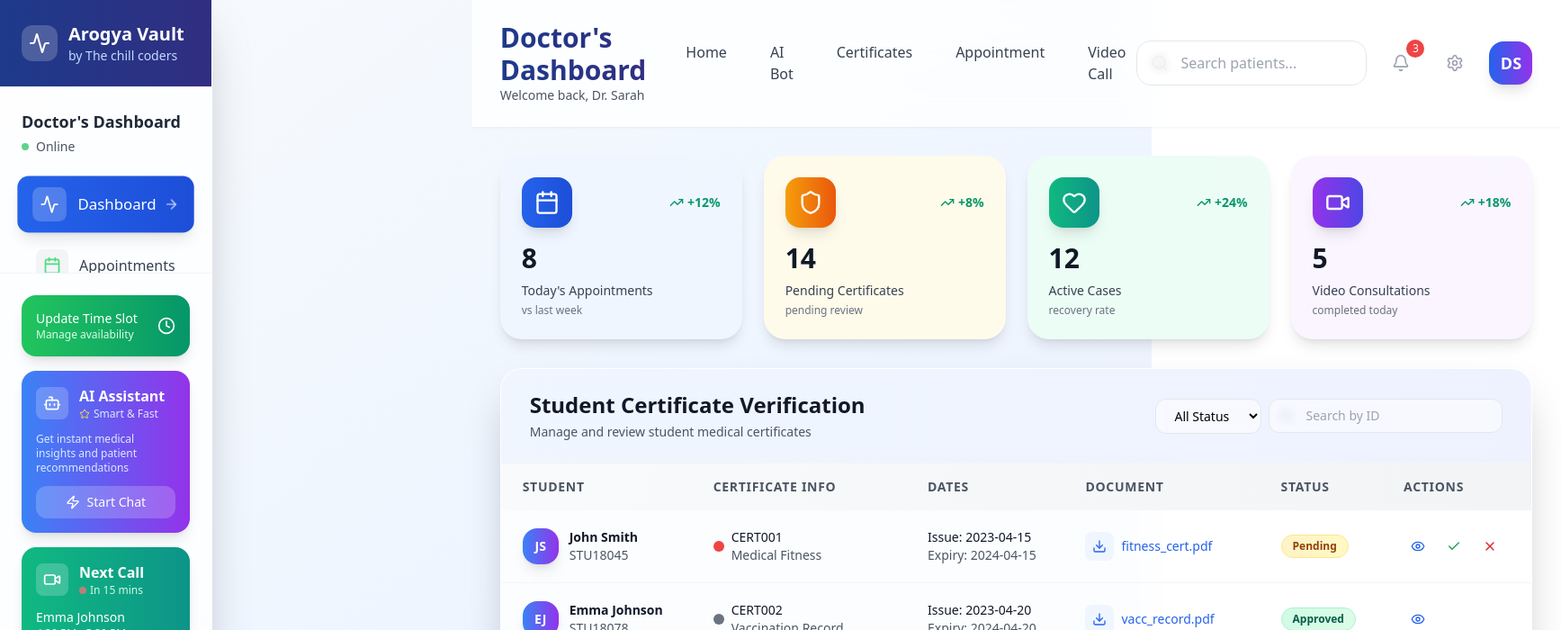
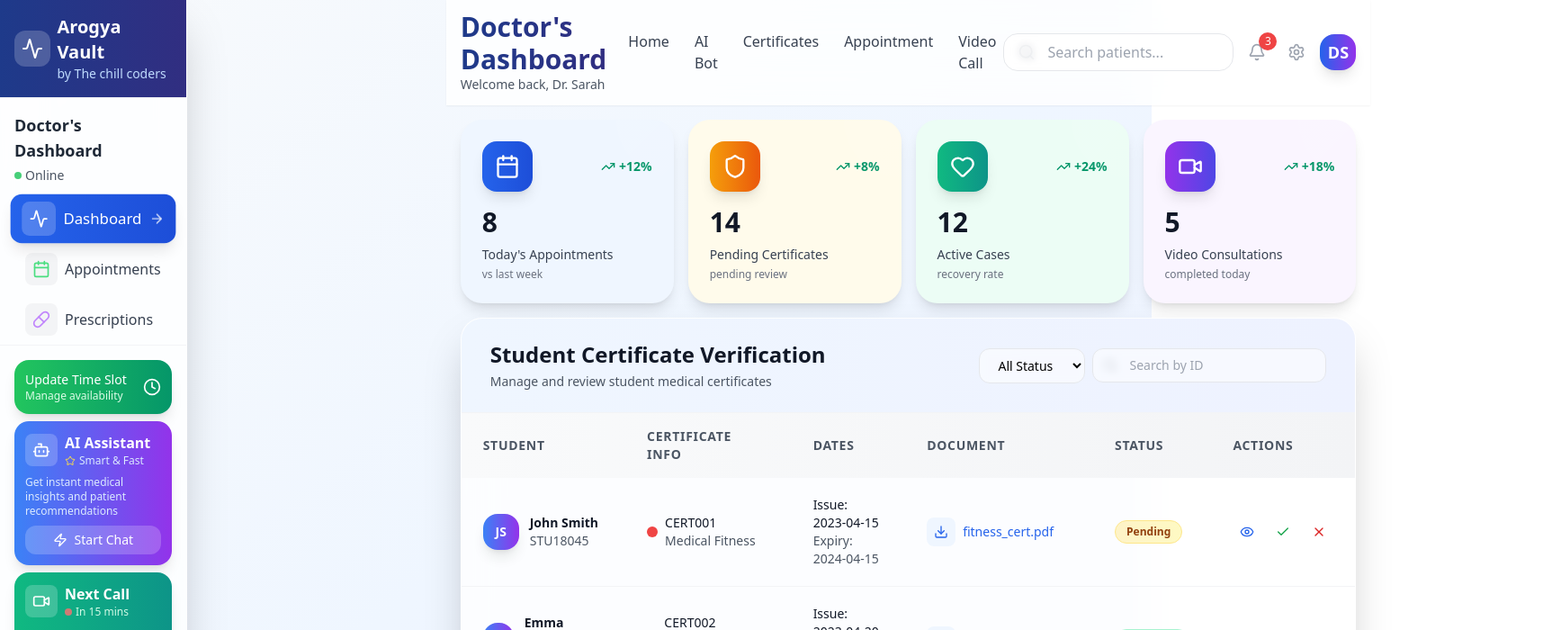
Before and after one commit to Hackathon-Moasters/health_care, a React (Vite) app: page /home in a window 1280 px wide. Shown: the top 700 px of the page at 90% size, 1735 px wide, since content can reach past the window. Built offline with nearby package versions, Linux system fonts and the light colour scheme.

Commit message:
Update homepage.jsx

```diff
--- a/src/pages/homepage.jsx
+++ b/src/pages/homepage.jsx
@@ -178,8 +178,8 @@ const DoctorDashboard = () => {
       <div className={`${sidebarOpen ? 'translate-x-0' : '-translate-x-full'} md:translate-x-0 transition-transform duration-300 fixed md:static z-50 md:z-10 w-72 bg-white/80 backdrop-blur-xl shadow-2xl border-r border-white/20 h-screen flex flex-col`}>
         {/* Sidebar content here (same as before) */}
         {/* Sidebar Header */}
-        <div className="p-6 border-b border-gray-100 bg-gradient-to-r from-blue-900 to-indigo-900">
-          <div className="flex items-center space-x-3">
+        <div className="p-4 border-b border-gray-100 bg-gradient-to-r from-blue-900 to-indigo-900">
+          <div className="flex items-center space-x-2">
             <div className="w-10 h-10 bg-white/20 rounded-xl flex items-center justify-center backdrop-blur-sm">
               <Activity className="w-6 h-6 text-white" />
             </div>
@@ -191,16 +191,16 @@ const DoctorDashboard = () => {
         </div>
 
         {/* Sidebar Navigation */}
-        <div className="p-6 flex-1 overflow-y-auto">
-          <div className="mb-6">
+        <div className="p-4 flex-1 overflow-y-auto">
+          <div className="mb-3">
             <h2 className="text-lg font-semibold text-gray-800 mb-1">Doctor's Dashboard</h2>
-            <div className="flex items-center space-x-2">
+            <div className="flex items-center space-x-1">
               <div className="w-2 h-2 bg-green-500 rounded-full animate-pulse"></div>
               <span className="text-sm text-gray-600">Online</span>
             </div>
           </div>
 
-          <nav className="space-y-2 mb-8">
+          <nav className="space-y-1 mb-4">
             {sidebarItems.map((item) => (
               <button
                 key={item.id}
@@ -208,14 +208,14 @@ const DoctorDashboard = () => {
                   setActiveTab(item.id);
                   setSidebarOpen(false); // auto-close on mobile
                 }}
-                className={`w-full flex items-center px-4 py-3 rounded-xl transition-all duration-300 group ${
+                className={`w-full flex items-center px-3 py-2 rounded-xl transition-all duration-300 group ${
                   activeTab === item.id
                     ? 'bg-gradient-to-r from-blue-600 to-blue-700 text-white shadow-lg transform scale-105'
                     : 'text-gray-700 hover:bg-gray-50 hover:shadow-md hover:scale-102'
                 }`}
               >
                 <div
-                  className={`p-2 rounded-lg mr-3 transition-colors ${
+                  className={`p-2 rounded-lg mr-2 transition-colors ${
                     activeTab === item.id ? 'bg-white/20' : 'bg-gray-100 group-hover:bg-white'
                   }`}
                 >
@@ -229,8 +229,8 @@ const DoctorDashboard = () => {
         </div>
 
         {/* Sidebar Bottom Widgets */}
-        <div className="p-6 space-y-4 border-t border-gray-100">
-          <div className="bg-gradient-to-r from-green-500 to-emerald-600 text-white p-4 rounded-2xl shadow-lg hover:shadow-xl transition-all duration-300 cursor-pointer group">
+        <div className="p-4 space-y-2 border-t border-gray-100">
+          <div className="bg-gradient-to-r from-green-500 to-emerald-600 text-white p-3 rounded-2xl shadow-lg hover:shadow-xl transition-all duration-300 cursor-pointer group">
             <div className="flex items-center justify-between">
               <div>
                 <p className="text-sm font-medium">Update Time Slot</p>
@@ -240,9 +240,9 @@ const DoctorDashboard = () => {
             </div>
           </div>
 
-          <div className="bg-gradient-to-r from-blue-500 to-purple-600 p-4 rounded-2xl shadow-lg hover:shadow-xl transition-all duration-300">
-            <div className="flex items-center mb-3">
-              <div className="p-2 bg-white/20 rounded-lg mr-3">
+          <div className="bg-gradient-to-r from-blue-500 to-purple-600 p-3 rounded-2xl shadow-lg hover:shadow-xl transition-all duration-300">
+            <div className="flex items-center mb-2">
+              <div className="p-2 bg-white/20 rounded-lg mr-2">
                 <Bot className="w-5 h-5 text-white" />
               </div>
               <div>
@@ -253,18 +253,18 @@ const DoctorDashboard = () => {
                 </div>
               </div>
             </div>
-            <p className="text-xs text-blue-100 mb-3">
+            <p className="text-xs text-blue-100 mb-2">
               Get instant medical insights and patient recommendations
             </p>
-            <button className="w-full bg-white/20 hover:bg-white/30 text-white py-2 px-4 rounded-xl text-sm font-medium transition-all duration-300 flex items-center justify-center space-x-2">
+            <button className="w-full bg-white/20 hover:bg-white/30 text-white py-1.5 px-3 rounded-xl text-sm font-medium transition-all duration-300 flex items-center justify-center space-x-2">
               <Zap className="w-4 h-4" />
               <span>Start Chat</span>
             </button>
           </div>
 
-          <div className="bg-gradient-to-r from-emerald-500 to-teal-600 p-4 rounded-2xl shadow-lg hover:shadow-xl transition-all duration-300">
-            <div className="flex items-center mb-3">
-              <div className="p-2 bg-white/20 rounded-lg mr-3">
+          <div className="bg-gradient-to-r from-emerald-500 to-teal-600 p-3 rounded-2xl shadow-lg hover:shadow-xl transition-all duration-300">
+            <div className="flex items-center mb-2">
+              <div className="p-2 bg-white/20 rounded-lg mr-2">
                 <Video className="w-5 h-5 text-white" />
               </div>
               <div>
@@ -276,8 +276,8 @@ const DoctorDashboard = () => {
               </div>
             </div>
             <p className="text-sm text-white font-medium">Emma Johnson</p>
-            <p className="text-xs text-emerald-100 mb-3">4:30 PM - 5:30 PM</p>
-            <button className="w-full bg-white/20 hover:bg-white/30 text-white py-2 px-4 rounded-xl text-sm font-medium transition-all duration-300">
+            <p className="text-xs text-emerald-100 mb-2">4:30 PM - 5:30 PM</p>
+            <button className="w-full bg-white/20 hover:bg-white/30 text-white py-1.5 px-3 rounded-xl text-sm font-medium transition-all duration-300">
               Join Call
             </button>
           </div>
@@ -288,36 +288,36 @@ const DoctorDashboard = () => {
       {/* Main Content */}
       <div className="flex-1 md:ml-72">
         {/* Top Navigation */}
-        <div className="hidden md:flex bg-white/80 backdrop-blur-xl shadow-sm border-b border-white/20 px-8 py-6 items-center justify-between">
-          <div className="flex items-center space-x-8">
+        <div className="hidden md:flex bg-white/80 backdrop-blur-xl shadow-sm border-b border-white/20 px-4 py-3 items-center justify-between">
+          <div className="flex items-center space-x-4">
             <div>
               <h1 className="text-3xl font-bold bg-gradient-to-r from-blue-900 to-indigo-900 bg-clip-text text-transparent">
                 Doctor's Dashboard
               </h1>
               <p className="text-gray-600 text-sm">Welcome back, Dr. Sarah</p>
             </div>
-            <nav className="flex space-x-6">
+            <nav className="flex space-x-3">
               {['Home', 'AI Bot', 'Certificates', 'Appointment', 'Video Call'].map((item) => (
                 <a
                   key={item}
                   href="#"
-                  className="text-gray-700 hover:text-blue-600 font-medium transition-colors px-3 py-2 rounded-lg hover:bg-blue-50"
+                  className="text-gray-700 hover:text-blue-600 font-medium transition-colors px-2 py-1.5 rounded-lg hover:bg-blue-50"
                 >
                   {item}
                 </a>
               ))}
             </nav>
           </div>
-          <div className="flex items-center space-x-4">
+          <div className="flex items-center space-x-2">
             <div className="relative">
               <Search className="w-5 h-5 text-gray-400 absolute left-4 top-1/2 transform -translate-y-1/2" />
               <input
                 type="text"
                 placeholder="Search patients..."
-                className="pl-12 pr-4 py-3 border border-gray-200 rounded-2xl focus:outline-none focus:ring-2 focus:ring-blue-500 focus:border-transparent bg-white/50 backdrop-blur-sm w-64"
+                className="pl-12 pr-4 py-2 border border-gray-200 rounded-2xl focus:outline-none focus:ring-2 focus:ring-blue-500 focus:border-transparent bg-white/50 backdrop-blur-sm w-64"
               />
             </div>
-            <button className="relative p-3 text-gray-400 hover:text-gray-600 hover:bg-gray-100 rounded-2xl transition-all duration-300">
+            <button className="relative p-2 text-gray-400 hover:text-gray-600 hover:bg-gray-100 rounded-2xl transition-all duration-300">
               <Bell className="w-5 h-5" />
               {notifications > 0 && (
                 <span className="absolute -top-1 -right-1 w-5 h-5 bg-red-500 text-white text-xs rounded-full flex items-center justify-center animate-pulse">
@@ -325,19 +325,19 @@ const DoctorDashboard = () => {
                 </span>
               )}
             </button>
-            <button className="p-3 text-gray-400 hover:text-gray-600 hover:bg-gray-100 rounded-2xl transition-all duration-300">
+            <button className="p-2 text-gray-400 hover:text-gray-600 hover:bg-gray-100 rounded-2xl transition-all duration-300">
               <Settings className="w-5 h-5" />
             </button>
-            <div className="w-12 h-12 bg-gradient-to-r from-blue-600 to-purple-600 rounded-2xl flex items-center justify-center text-white font-bold text-lg shadow-lg">
+            <div className="w-10 h-10 bg-gradient-to-r from-blue-600 to-purple-600 rounded-2xl flex items-center justify-center text-white font-bold text-lg shadow-lg">
               DS
             </div>
           </div>
         </div>
 
         {/* Main Content Container */}
-        <div className="p-4 sm:p-6 md:p-8">
+        <div className="p-4 sm:p-6 md:p-4">
           {/* Status Cards */}
-          <div className="grid grid-cols-1 sm:grid-cols-2 lg:grid-cols-4 gap-6 mb-8">
+          <div className="grid grid-cols-1 sm:grid-cols-2 lg:grid-cols-4 gap-4 mb-4">
             {statusCards.map((card, index) => (
               <div
                 key={index}
```
